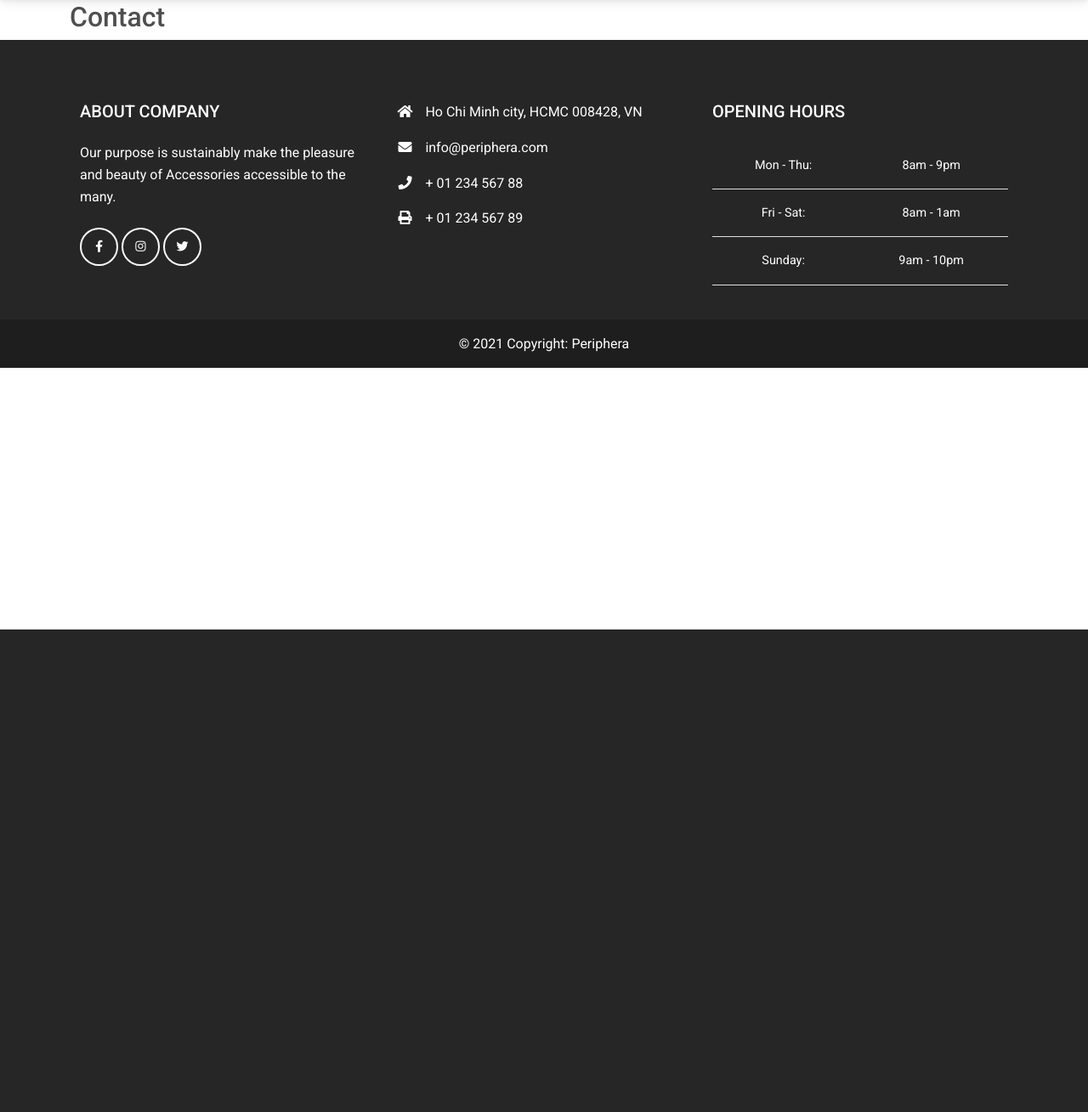
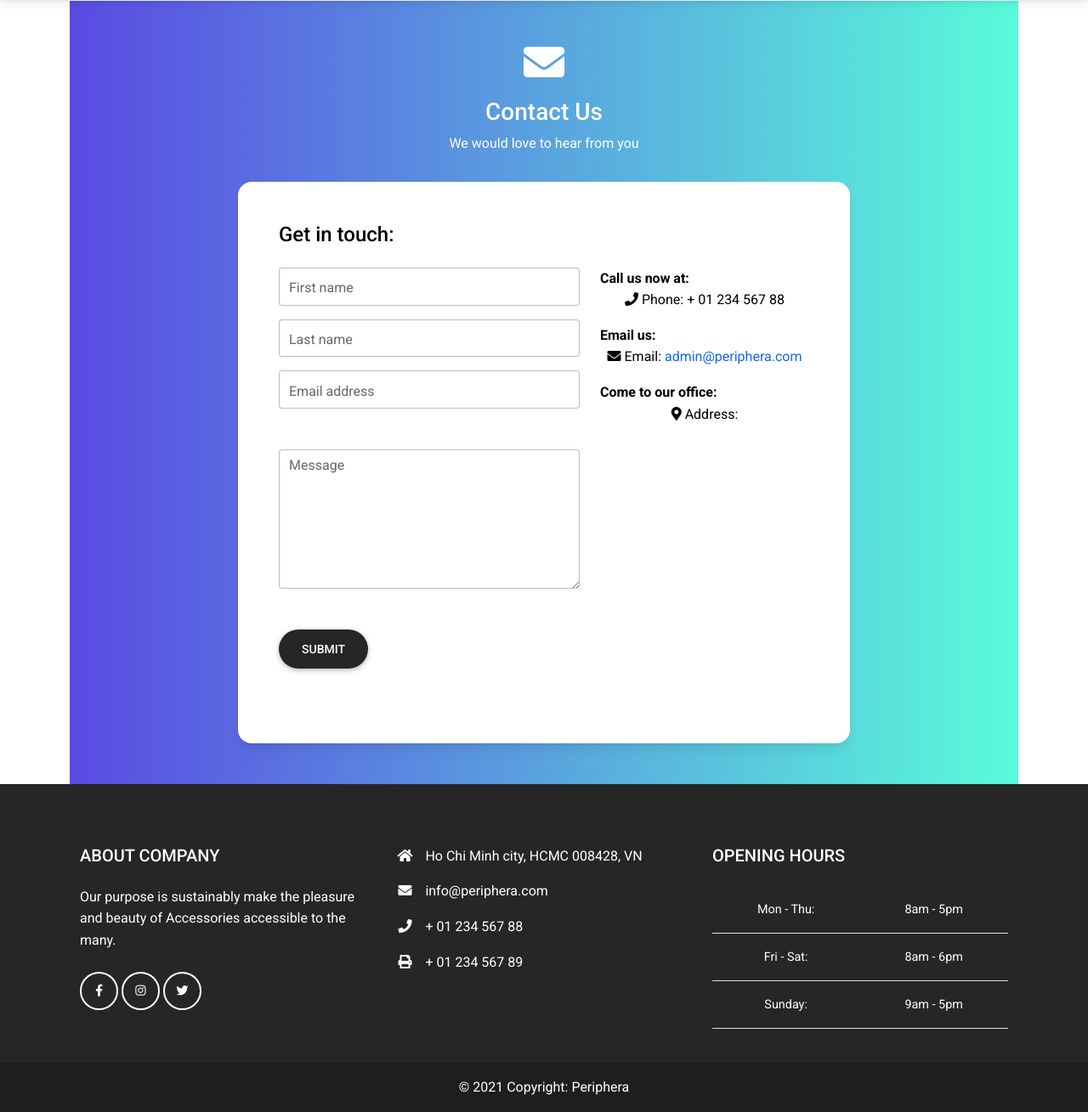
Before and after one commit to yanaginx/periphera, a PHP site: page /periphera/contact in a window 1280 px wide. Shown: the part 59-1368 px from the top of the page at 85% size. Before the commit the page ends 800 px from the top, so only its background shows below. Run offline with PHP 8.4, Linux system fonts and the light colour scheme; some libraries are stand-ins or nearby versions.

Commit message:
Update contact view and send message through contact view

```diff
--- a/mvc/controllers/contact.php
+++ b/mvc/controllers/contact.php
@@ -1,10 +1,63 @@
 <?php
 class Contact extends Controller {
+    public $contactModel;
+
+    public function __construct() {
+        $this->contactModel = $this->model('contactModel');
+    }
+
     public function sayHi() {
-        $this->view("master1", [
+        $info = [
             "title"=>"Contact | Periphera",
-            "page"=>"contact",
-        ]);
+            "page"=>"contact"
+        ];
+        $data = [
+            "fname"=>"",
+            "lname"=>"",
+            "message"=>"",
+            "email"=>"",
+            "emailError"=>""
+        ];
+
+        if ( $_SERVER['REQUEST_METHOD'] == 'POST' ) {
+            // sanitize post data
+            $_POST = filter_input_array(INPUT_POST, FILTER_SANITIZE_STRING);
+            $data = [
+                "fname"=>trim($_POST['fname']),
+                "lname"=>trim($_POST['lname']),
+                "message"=>trim($_POST['message']),
+                "email"=>trim($_POST['email']),
+                "emailError"=>""
+            ];
+
+            // validate email
+            if ( json_decode($this->contactModel->contactCheckEmail($data["email"])) === "email_empty") {
+                $data["emailError"] = "Please enter email address.";
+            } elseif ( json_decode($this->contactModel->contactCheckEmail($data["email"])) === "email_invalid" ) {
+                $data["emailError"] = "Please enter the correct email format.";
+            }
+
+            // check if all error is empty
+            if ( empty($data['emailError']) ) {
+                if ( $this->contactModel->sendMessage($data) ) {
+                    $data['result'] = 'Message has been sent.';
+                } else {
+                    $data['result'] = 'Something went wrong, please try again';
+                }
+            } else {
+                $data = [
+                    "fname"=>"",
+                    "lname"=>"",
+                    "message"=>"",
+                    "email"=>"",
+                    "emailError"=>""
+                ];
+            }
+        }
+
+
+        $view_data = $info + $data;
+        $this->view("master1", $view_data);
     }
 }
 
--- /dev/null
+++ b/mvc/models/contactModel.php
@@ -0,0 +1,47 @@
+<?php
+class ContactModel extends DB {
+
+    // public function insertNewUser( $username,
+    //                                $password,
+    //                                $email,
+    //                                $fname,
+    //                                $lname ) {
+    //     $query = "INSERT INTO users (username, password, email, fname, lname) VALUES (?, ?, ?, ?, ?);";
+    //     $stmt = $this->con->prepare($query);
+    //     $stmt->bind_param('sssss', $username, $password, $email, $fname, $lname);
+
+    //     $result = false;
+    //     if( $stmt->execute() ){
+    //         $result = true;
+    //     } else {
+    //         echo mysqli_errno($this->con);
+    //     }
+
+    //     return json_encode( $result );
+    // }
+
+    public function contactCheckEmail( $email ) {
+        if ( empty($email) ) {
+            return json_encode("email_empty");
+        } elseif ( !filter_var($email, FILTER_VALIDATE_EMAIL) ) {
+            return json_encode("email_invalid");
+        }
+        return json_encode("email_valid");
+    }
+
+    public function sendMessage ( $data ) {
+        $query = "INSERT INTO `message` (fname, lname, email, content) VALUES (?, ?, ?, ?);";
+        $stmt = $this->con->prepare($query);
+        $stmt->bind_param('ssss', $data['fname'], $data['lname'], $data['email'], $data['message']);
+
+        if ( $stmt->execute() ) {
+            return true;
+        } else {
+            return false;
+        }
+    }
+}
+
+
+
+?>
--- a/mvc/views/blocks/footer.php
+++ b/mvc/views/blocks/footer.php
@@ -49,15 +49,15 @@
         <tbody class="font-weight-normal">
           <tr>
             <td>Mon - Thu:</td>
-            <td>8am - 9pm</td>
+            <td>8am - 5pm</td>
           </tr>
           <tr>
             <td>Fri - Sat:</td>
-            <td>8am - 1am</td>
+            <td>8am - 6pm</td>
           </tr>
           <tr>
             <td>Sunday:</td>
-            <td>9am - 10pm</td>
+            <td>9am - 5pm</td>
           </tr>
         </tbody>
       </table>
--- a/mvc/views/pages/contact.php
+++ b/mvc/views/pages/contact.php
@@ -1,3 +1,80 @@
-<h2>
-  Contact
-</h2>
+<section class="gradient-custom">
+  <div class="container py-5">
+    <div class="row d-flex justify-content-center align-items-center">
+
+      <div class="text-center mb-3">
+        <i class="fas fa-3x fa-envelope text-white"></i>
+        <h3 class="mt-3 text-white">Contact Us</h3>
+        <p class="text-white">We would love to hear from you</p>
+      </div>
+
+      <div class="col col-xl-8">
+        <div class="card" style="border-radius: 1rem;">
+          <div class="row g-0">
+            <div class="col d-flex align-items-center">
+              <div class="card-body p-4 p-lg-5 text-black">
+                <div class="row">
+                  <h4>Get in touch:</h4>
+                  <div class="col-md-6 col-lg-7">
+                    <form class="my-3" name="contact-form" action="./contact" method="POST">
+                        <!-- First name input -->
+                      <div class="form-outline mb-3">
+                        <input required type="text" id="fname" name="fname" class="form-control form-control-lg" />
+                        <label class="form-label" for="fname">First name</label>
+                      </div>
+                      <!-- Last name input -->
+                      <div class="form-outline mb-3">
+                        <input required type="text" id="lname" name="lname" class="form-control form-control-lg" />
+                        <label class="form-label" for="lname">Last name</label>
+                      </div>
+
+                      <!-- Email input -->
+                      <div class="form-outline mb-3">
+                        <input type="email" id="email" name="email" class="form-control form-control-lg" />
+                        <label class="form-label" for="email">Email address</label>
+                      </div>
+                      <div id="em-validate" class="form-text fw-bold mb-1"> <?php echo $data['emailError']; ?> </div>
+                      <div id="em-invalid" class="invalid-feedback mb-3"></div>
+
+                      <!-- Message input -->
+                      <div class="form-outline mt-5 mb-3">
+                        <textarea class="form-control form-input" name="message" id="message" rows="6"></textarea>
+                        <label class="form-label" for="message">Message</label>
+                      </div>
+
+
+                      <!-- Submit button -->
+                      <div class="mt-5">
+                        <button type="submit" name="btnSend" class="btn btn-dark btn-lg btn-rounded mb-4">Submit</button>
+                      </div>
+                    </form>
+                    <?php
+                      if ( isset($data["result"]) ) {
+                        echo '<div class="alert alert-primary">';
+                        echo $data["result"];
+                        echo '</div>';
+                      }
+                    ?>
+                  </div>
+
+                  <div class="col-md-6 col-lg-5 my-3">
+                    <p class="fw-bold mb-0"> Call us now at: </p>
+                    <p class="text-center"><i class="fas fa-phone"></i> Phone: + 01 234 567 88</p>
+                    <p class="fw-bold mb-0"> Email us: </p>
+                    <p class="text-center"><i class="fas fa-envelope"></i> Email: <a href="mailto: admin@pheriphera.com">admin@periphera.com</a></p>
+                    <p class="fw-bold mb-0"> Come to our office: </p>
+                    <p class="text-center"><i class="fas fa-map-marker-alt"></i> Address:  </p>
+                  </div>
+                </div>
+
+              </div>
+            </div>
+          </div>
+        </div>
+      </div>
+    </div>
+  </div>
+</section>
+
+<script src="https://code.jquery.com/jquery-3.6.0.min.js"></script>
+<script src="./public/js/contact_fill.js"></script>
--- a/public/css/main.css
+++ b/public/css/main.css
@@ -90,3 +90,12 @@ body {
   max-width: 600px;
 }
 /* End about */
+
+/* Contact form */
+.gradient-custom {
+  background-image: -webkit-linear-gradient(left, #5A4AE3, #59FBDA);
+}
+.contact-content {
+  max-width: 800px;
+}
+/* End contact form */
--- /dev/null
+++ b/public/js/contact_fill.js
@@ -0,0 +1,26 @@
+$(document).ready(function() {
+    $("#email").on( 'focusout', function() {
+        var email = $(this).val();
+        $.post("./ajax/contactCheckEmail", {email: email}, function(resp) {
+            resp = resp.slice(1, -1);
+            if (resp === "email_empty") {
+                $('#em-invalid').html("Please enter email address.");
+                $('#em-invalid').show();
+                $('#em-validate').hide();
+                $('#email').addClass('is-invalid');
+                $('#email').removeClass('is-valid');
+            } else if (resp === "email_invalid") {
+                $('#em-invalid').html("Please enter the correct email format.");
+                $('#em-invalid').show();
+                $('#em-validate').hide();
+                $('#email').addClass('is-invalid');
+                $('#email').removeClass('is-valid');
+            } else {
+                $('#email').addClass('is-valid');
+                $('#em-invalid').hide();
+                $('#em-validate').hide();
+                $('#email').removeClass('is-invalid');
+            }
+        });
+    });
+});
```
Also changed, not shown: mvc/controllers/ajax.php (+7 -0 lines).
